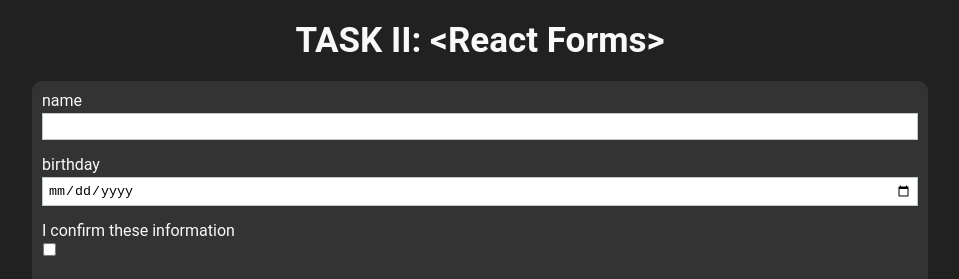
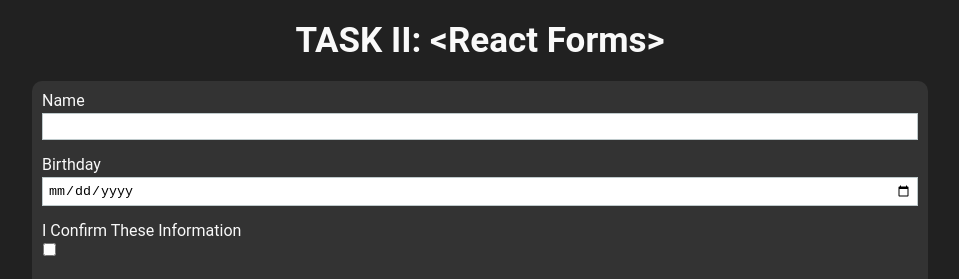
Before and after one commit to elenaniksy/react2021q3, a React app in the folder react-forms/: page / in a window 1280 px wide. Shown: the top 279 px of the page, without its empty margins (160-1119 px from the left). Built offline with nearby package versions, Linux system fonts and the light colour scheme.

Commit message:
fix: fixed styles of input labels

```diff
--- a/react-forms/src/components/UI/input/Input.module.css
+++ b/react-forms/src/components/UI/input/Input.module.css
@@ -8,6 +8,7 @@
   font-style: normal;
   font-weight: 400;
   text-align: left;
+  text-transform: capitalize;
   margin-bottom: 3px;
   padding: 0;
   display: block; }
--- a/react-forms/src/components/UI/input/Input.module.scss
+++ b/react-forms/src/components/UI/input/Input.module.scss
@@ -8,6 +8,7 @@
 
 .input label {
   @include font($size: 1.6rem, $weight: 400, $align: left);
+  text-transform: capitalize;
   margin-bottom: 3px;
   padding: 0;
   display: block;
```
Also changed, not shown: 1 other file (tests, documents, lock files or other folders).
